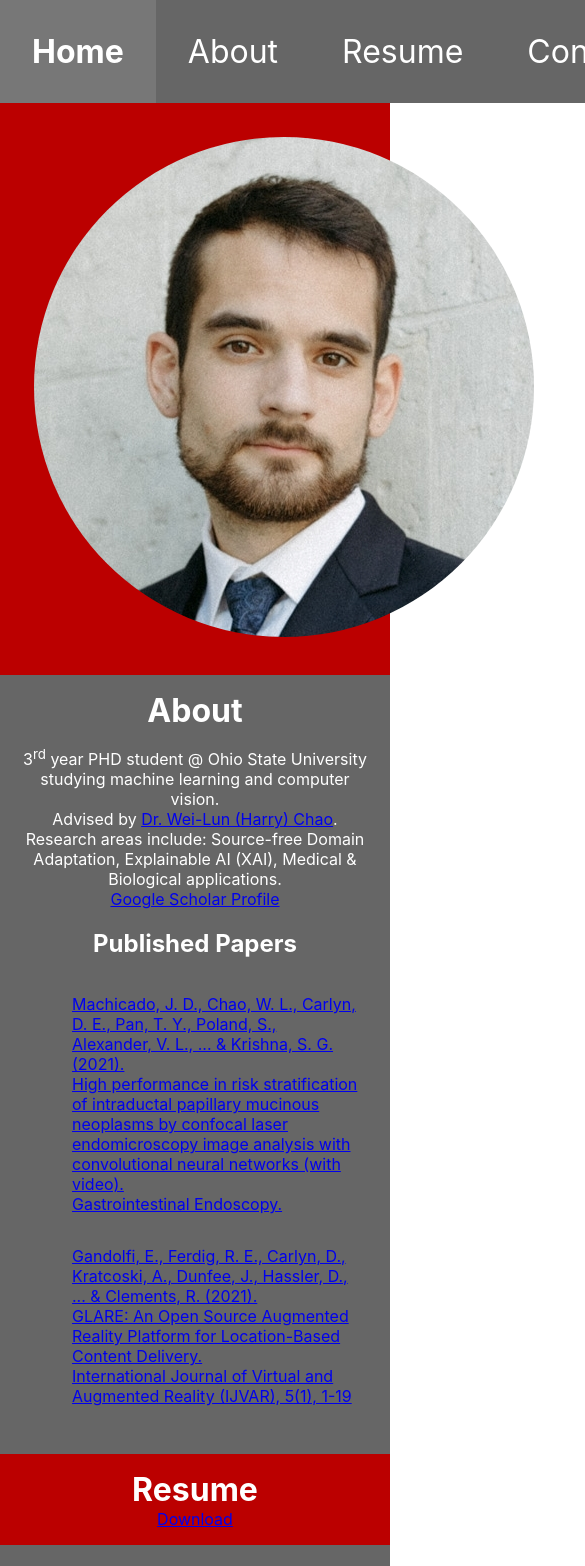
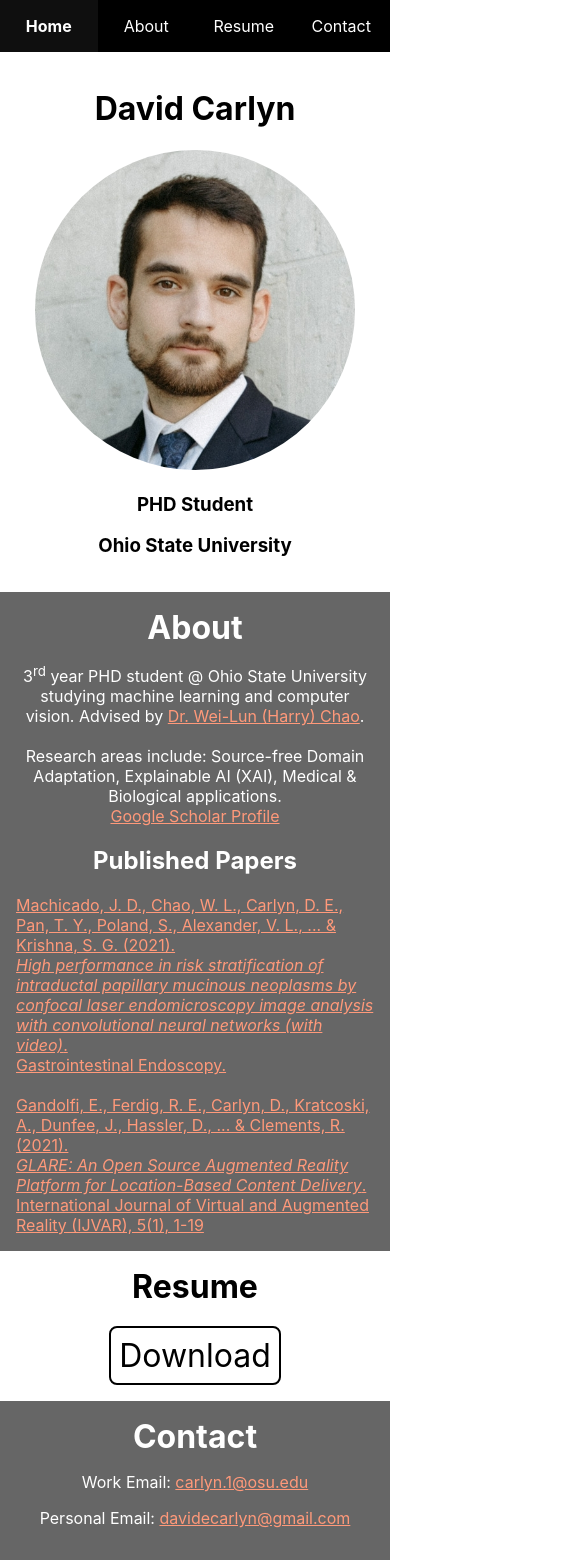
Before and after one commit to DavidCarlyn/personal_website, a React (Create React App) app: page / in a window 390 px wide. Shown: the top 1566 px of the page, 585 px wide, since content can reach past the window. Built offline with nearby package versions, Linux system fonts and the light colour scheme.

Commit message:
cleaner look. better on mobile

```diff
--- a/src/App.css
+++ b/src/App.css
@@ -1,3 +1,7 @@
+.App a {
+    color: rgb(255, 153, 122);
+}
+
 .App header {
     text-align: center;
     display: grid;
@@ -7,15 +11,15 @@
 .App header a {
     text-decoration: none;
     color: white;
-    font-size: 2em;
+    font-size: 1em;
 }
 
 .App header a div {
-    background-color: #666666;
+    background-color: black;
     padding: 1em;
 }
 
 .App header a div:hover {
-    background-color: #777777;
+    background-color: rgb(15, 15, 15);
     font-weight: bold;
 }
--- a/src/components/About/About.css
+++ b/src/components/About/About.css
@@ -5,16 +5,11 @@
     color: white
 }
 
+.About .papers {
+    text-align: left;
+}
+
 .About h1 {
     color: white;
     margin: 0px;
 }
-
-.About ul {
-    text-align: left;
-    list-style-type: none;
-}
-
-.About ul li {
-    padding: 1em;
-}
--- a/src/components/About/About.js
+++ b/src/components/About/About.js
@@ -5,28 +5,27 @@ function About() {
         <div id="About" className="About">
             <h1>About</h1>
             <p>
-                3<sup>rd</sup> year PHD student @ Ohio State University studying machine learning and computer vision. <br />
+                3<sup>rd</sup> year PHD student @ Ohio State University studying machine learning and computer vision.
                 Advised by <a href = "https://cse.osu.edu/people/chao.209">Dr. Wei-Lun (Harry) Chao</a>. <br />
+                <br />
                 Research areas include: Source-free Domain Adaptation, Explainable AI (XAI), Medical & Biological applications. <br />
                 <a href="https://scholar.google.com/citations?user=UccNZ0YAAAAJ">Google Scholar Profile</a>
             </p>
             <h2>Published Papers</h2>
-            <ul>
-                <li>
-                    <a href="https://www.sciencedirect.com/science/article/abs/pii/S0016510721000304">
+            <div className="papers">
+                <a href="https://www.sciencedirect.com/science/article/abs/pii/S0016510721000304">
                     Machicado, J. D., Chao, W. L., Carlyn, D. E., Pan, T. Y., Poland, S., Alexander, V. L., ... & Krishna, S. G. (2021). <br />
-                    High performance in risk stratification of intraductal papillary mucinous neoplasms by confocal laser endomicroscopy image analysis with convolutional neural networks (with video). <br />
+                    <em>High performance in risk stratification of intraductal papillary mucinous neoplasms by confocal laser endomicroscopy image analysis with convolutional neural networks (with video)</em>. <br />
                     Gastrointestinal Endoscopy.
-                    </a>
-                </li>
-                <li>
-                    <a href="https://www.igi-global.com/article/glare/290043">
+                </a>
+                <br /><br />
+                <a href="https://www.igi-global.com/article/glare/290043">
                     Gandolfi, E., Ferdig, R. E., Carlyn, D., Kratcoski, A., Dunfee, J., Hassler, D., ... & Clements, R. (2021).<br />
-                    GLARE: An Open Source Augmented Reality Platform for Location-Based Content Delivery. <br />
+                    <em>GLARE: An Open Source Augmented Reality Platform for Location-Based Content Delivery</em>. <br />
                     International Journal of Virtual and Augmented Reality (IJVAR), 5(1), 1-19
-                    </a>
-                </li>
-            </ul>
+                </a>
+
+            </div>
         </div>
     );
 }
--- a/src/components/Home/Home.css
+++ b/src/components/Home/Home.css
@@ -1,23 +1,34 @@
 .Home {
+    display: grid;
+    grid-template-columns: 1fr 1fr 1fr;
     text-align: center;
-    padding: 1em;
-    background-color: #BB0000;
+    background-color: white;
 }
 
-.Home table {
-    margin-left: auto;
-    margin-right: auto;
-}
-
-.Home td {
+.Home .center {
     padding: 1em;
 }
 
 .Home .headshot {
     border-radius: 50%;
+    width: 20em;
+    height: 20em;
 }
 
 .Home .profession {
-    color: white;
+    color: black;
+}
 
+.Home .sidebar {
+    background-color: beige;
 }
+
+@media screen and (max-width: 800px) {
+    .Home {
+        grid-template-columns: 1fr;
+    }
+
+    .Home .sidebar {
+        display: none;
+    }
+  }
--- a/src/components/Home/Home.js
+++ b/src/components/Home/Home.js
@@ -4,16 +4,16 @@ import headshot from '../../resources/images/headshot.jpg'
 function Home() {
     return (
         <div id="Home" className="Home">
-            <table>
-                <tr>
-                    <td>
-                        <img className="headshot" src={headshot} alt="David Carlyn headshot" />
-                    </td>
-                    <td>
-                        <h1 className="profession">PHD Student @ Ohio State University</h1>
-                    </td>
-                </tr>
-            </table>
+            <div className="sidebar"></div>
+            <div className="center">
+                <h1>David Carlyn</h1>
+                <img className="headshot" src={headshot} alt="David Carlyn headshot" />
+                <div className="profession">
+                    <h3>PHD Student</h3>
+                    <h3>Ohio State University</h3>
+                </div>
+            </div>
+            <div className="sidebar"></div>
         </div>
     );
 }
--- a/src/components/Resume/Resume.css
+++ b/src/components/Resume/Resume.css
@@ -1,10 +1,26 @@
 .Resume {
-    background-color: #BB0000;
+    background-color: white;
     text-align: center;
     padding: 1em;
 }
 
 .Resume h1 {
-    color: white;
+    color: black;
     margin: 0px;
+    margin-bottom: 20px;
 }
+
+.Resume a {
+    display: inline-block;
+    padding: 8px;
+    border: 2px black solid;
+    border-radius: 8px;
+    color: black;
+    font-size: 2em;
+    text-decoration: none;
+}
+
+.Resume a:hover {
+    background-color: rgb(218, 218, 218);
+    font-weight: bold;
+}
```
Also changed, not shown: src/components/Contact/Contact.css (line endings or trailing spaces).
